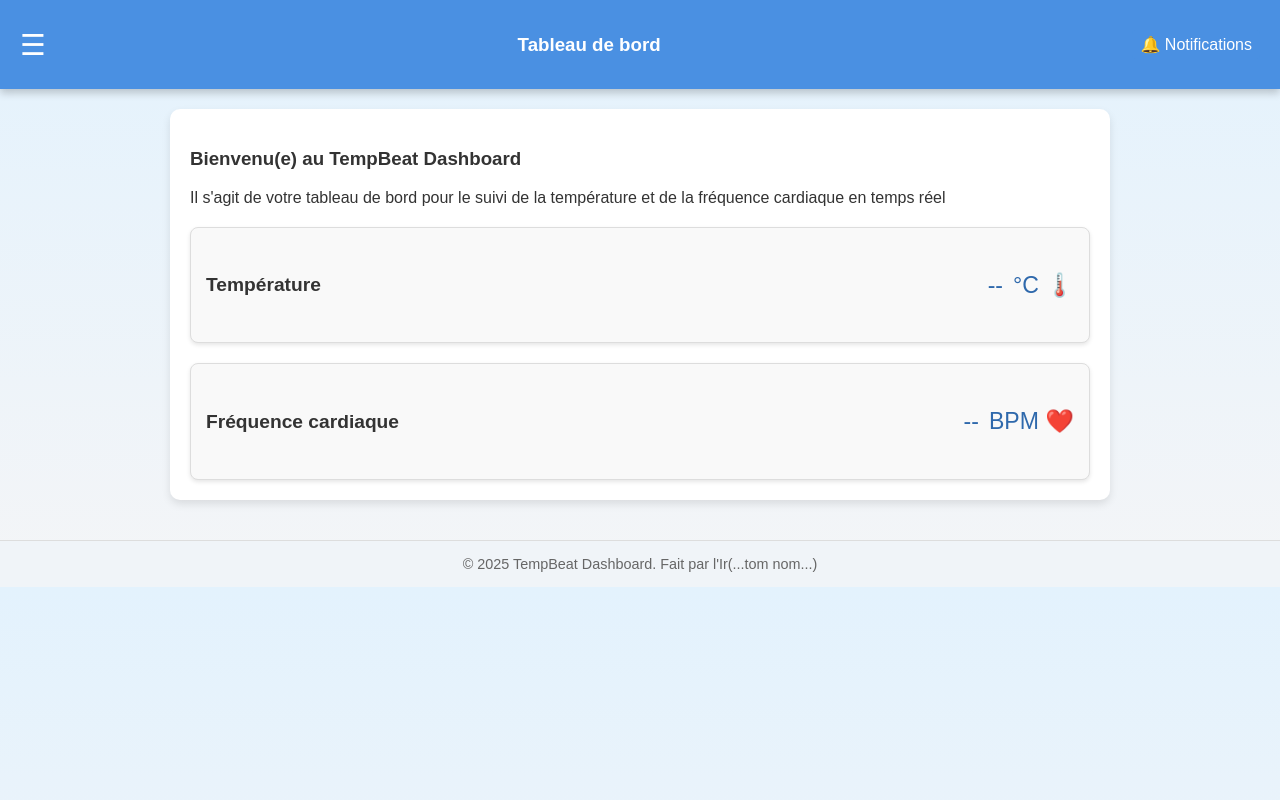
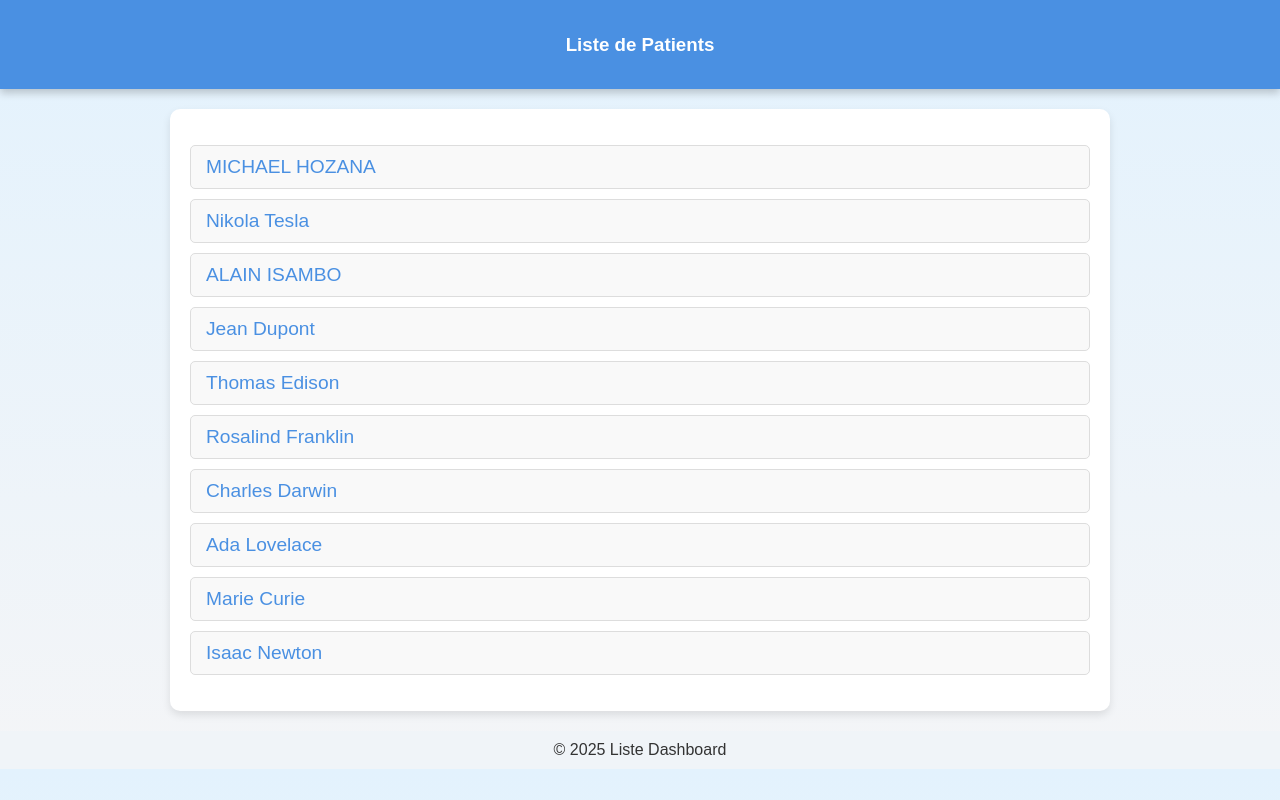
Before and after one commit to Nestor76164/sage, a plain HTML site: page index.html in a window 1280 px wide. Drawn offline with Linux system fonts and the light colour scheme; no server answers.

Commit message:
index.html

```diff
--- a/index.html
+++ b/index.html
@@ -3,9 +3,7 @@
 <head>
     <meta charset="UTF-8">
     <meta name="viewport" content="width=device-width, initial-scale=1.0">
-    <title>Custom Dashboard</title>
-    <script src="https://www.gstatic.com/firebasejs/10.9.0/firebase-app-compat.js"></script>
-    <script src="https://www.gstatic.com/firebasejs/10.9.0/firebase-database-compat.js"></script>
+    <title>Liste de Patients</title>
     <style>
         body {
             margin: 0;
@@ -18,38 +16,9 @@
             color: white;
             padding: 15px 20px;
             display: flex;
-            justify-content: space-between;
+            justify-content: center;
             align-items: center;
             box-shadow: 0 4px 8px rgba(0, 0, 0, 0.2);
-            position: sticky;
-            top: 0;
-            z-index: 10;
-        }
-        .menu-toggle {
-            font-size: 1.8em;
-            cursor: pointer;
-        }
-        nav {
-            display: none;
-            flex-direction: column;
-            background: white;
-            position: fixed;
-            top: 65px;
-            left: 0;
-            width: 250px;
-            height: calc(100% - 65px);
-            box-shadow: 2px 0 5px rgba(0, 0, 0, 0.2);
-            z-index: 9;
-        }
-        nav a {
-            text-decoration: none;
-            color: #4a90e2;
-            padding: 15px 20px;
-            border-bottom: 1px solid #ddd;
-            transition: background-color 0.3s;
-        }
-        nav a:hover {
-            background-color: #f0f8ff;
         }
         .main-content {
             margin: 20px auto;
@@ -59,166 +28,50 @@
             border-radius: 10px;
             box-shadow: 0 4px 8px rgba(0, 0, 0, 0.1);
         }
-        .data-section {
-            display: flex;
-            align-items: center;
-            justify-content: space-between;
-            margin-top: 20px;
-            padding: 15px;
+        ul {
+            list-style-type: none;
+            padding: 0;
+        }
+        ul li {
+            margin: 10px 0;
+        }
+        ul li a {
+            text-decoration: none;
+            color: #4a90e2;
+            font-size: 1.2em;
+            padding: 10px 15px;
+            display: block;
             border: 1px solid #ddd;
-            border-radius: 8px;
+            border-radius: 5px;
             background: #f9f9f9;
-            box-shadow: 0 2px 4px rgba(0, 0, 0, 0.1);
-        }
-        .data-section h3 {
-            margin: 0;
-            font-size: 1.2em;
-            color: #333;
-        }
-        .data-value {
-            font-size: 1.8em;
-            color: #4a90e2;
-            display: flex;
-            align-items: center;
-        }
-        .data-value span {
-            margin-left: 10px;
-            font-size: 0.8em;
-            color: #2f69ac;
-        }
-        .notifications div {
-            background: #4a90e2;
-            color: white;
-            padding: 5px 8px;
-            border-radius: 4px;
-            cursor: pointer;
             transition: background-color 0.3s;
         }
-        .notifications div:hover {
-            background: #357abd;
+        ul li a:hover {
+            background-color: #f0f8ff;
         }
-        footer {
-            margin-top: 40px;
-            padding: 15px;
-            background: #f0f4f8;
-            text-align: center;
-            color: #666;
-            font-size: 0.9em;
-            border-top: 1px solid #ddd;
-        }
-
     </style>
 </head>
 <body>
     <header>
-        <div class="menu-toggle">☰</div>
-        <h3>Tableau de bord</h3>
-        <div class="notifications">
-            <div id="bell">🔔 Notifications</div>
-        </div>
+        <h3>Liste de Patients</h3>
     </header>
-    <nav id="side-menu">
-        <a href="#home">Home</a>
-        <a href="#services">Services</a>
-        <a href="#about">À propos</a>
-        <a href="#contact">Contact</a>
-    </nav>
     <div class="main-content">
-        <h3>Bienvenu(e) au TempBeat Dashboard</h3>
-        <p>Il s'agit de votre tableau de bord pour le suivi de la température et de la fréquence cardiaque en temps réel</p>
-         <!-- <p>Il s'agit de votre tableau de bord pour le suivi de la température et de la fréquence cardiaque. Utilisez le menu pour naviguer ou consulter les notifications.</p>
 
-       Data Sections -->
-        <div class="data-section">
-            <h3>Température</h3>
-            <p class="data-value">
-                <span id="Temperature">--</span>  <!-- id="heart-rate"-->
-                <span>°C 🌡️</span>
-            </p>
-        </div>
-        <div class="data-section">
-            <h3>Fréquence cardiaque</h3>
-            <p class="data-value">
-                <span id="cardiaque">--</span> <!-- id="heart-rate"-->
-                <span>BPM ❤️</span>
-            </p>
-        </div>
+        <ul>
+            <li><a href="tab1.html">MICHAEL HOZANA</a></li>
+            <li><a href="tab2.html">Nikola Tesla</a></li>
+            <li><a href="tab3.html">ALAIN ISAMBO</a></li>
+            <li><a href="">Jean Dupont</a></li>
+            <li><a href="">Thomas Edison</a></li>
+            <li><a href="">Rosalind Franklin</a></li>
+            <li><a href="">Charles Darwin</a></li>
+            <li><a href="">Ada Lovelace</a></li>
+            <li><a href="">Marie Curie</a></li>
+            <li><a href="">Isaac Newton</a></li>
+        </ul>
     </div>
-
-    <footer>
-        © 2025 TempBeat Dashboard. Fait par l'Ir(...tom nom...)
+    <footer style="text-align: center; margin-top: 20px; padding: 10px; background: #f0f4f8;">
+        © 2025 Liste Dashboard
     </footer>
-
-    <script type="module">
-        // Import the functions you need from the SDKs you need
-        import { initializeApp } from "https://www.gstatic.com/firebasejs/10.10.0/firebase-app.js";
-        // TODO: Add SDKs for Firebase products that you want to use
-        // https://firebase.google.com/docs/web/setup#available-libraries
-        // Your web app's Firebase configuration
-        const firebaseConfig = {
-          apiKey: "AIzaSyBkeYhHZc9Na0UHjETg9GABYsDZFx1bLtQ",
-          authDomain: "esp32-b9013.firebaseapp.com",
-          databaseURL: "https://esp32-b9013-default-rtdb.europe-west1.firebasedatabase.app",
-          projectId: "esp32-b9013",
-          storageBucket: "esp32-b9013.appspot.com",
-          messagingSenderId: "547189202345",
-          appId: "1:547189202345:web:054bd09f1f7e66f7b538b8"
-        };
-
-        // Initialize Firebase
-        //const app = initializeApp(firebaseConfig);
-        firebase.initializeApp(firebaseConfig);
-        /*const messaging = firebase.messaging();
-        messaging.requestPermission()
-        .then(function(){
-          console.log('vous avez la permission');
-        })
-        .catch(function(err){
-          console.log('erreur de la permission');
-        })*/
-
-        const database = firebase.database();
-
-     // Lecture de la fréquence cardiaque (bpm)
-    database.ref("BIOMED/bpm").on("value", (snapshot) => {
-    const cardiaque = snapshot.val();
-    document.getElementById("cardiaque").textContent = cardiaque;
-
-   });
-
-
-   // Lecture de la temperature
-database.ref("BIOMED/temperature").on("value", (snapshot) => {
-    const temperature = snapshot.val();
-    document.getElementById("Temperature").textContent = temperature;
-});
-
-        const menuToggle = document.querySelector('.menu-toggle');
-        const sideMenu = document.getElementById('side-menu');
-
-        menuToggle.addEventListener('click', () => {
-            sideMenu.style.display = sideMenu.style.display === 'flex' ? 'none' : 'flex';
-        });
-
-        const bell = document.getElementById('bell');
-        bell.addEventListener('click', () => {
-            alert('You have no new notifications.');
-        });
-
-        // Function to simulate fetching data from a database
-        function fetchData() {
-            const temperature = (Math.random() * 2 + 35).toFixed(1); // Random temp between 35 and 37
-            const heartRate = Math.floor(Math.random() * 40 + 60);  // Random BPM between 60 and 100
-
-            document.getElementById('temperature').textContent = temperature;
-            document.getElementById('heart-rate').textContent = heartRate;
-        }
-
-        // Fetch data every 5 seconds
-        setInterval(fetchData, 5000);
-
-        // Initial data fetch
-        fetchData();
-    </script>
 </body>
 </html>
```
